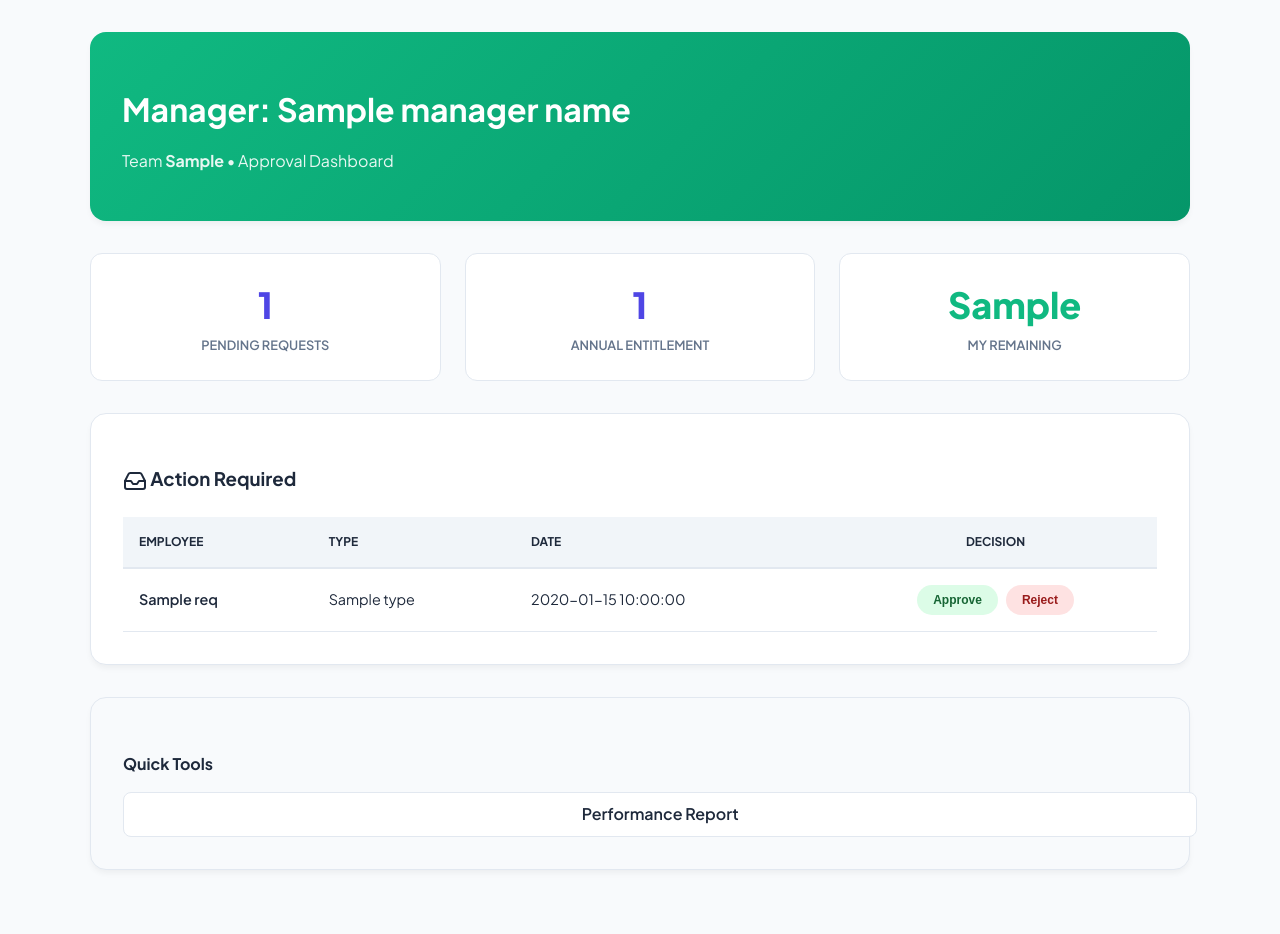
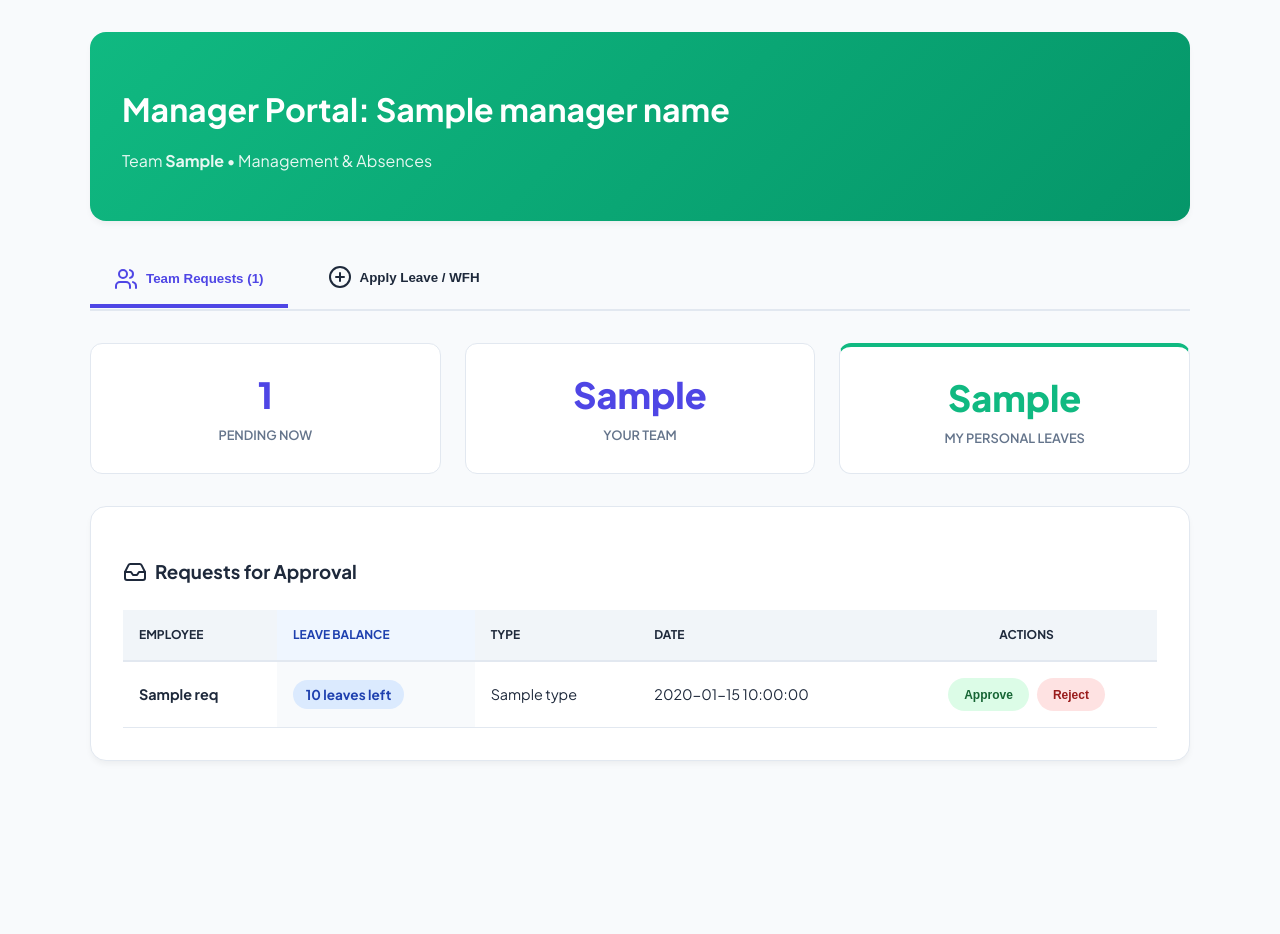
Before and after one commit to Ahsan60712/attendance-system, a Flask app: template templates/manager_dashboard.html in a window 1280 px wide. After the commit the page ends 761 px from the top, so only its background shows below. Run offline with Flask 3, Linux system fonts and the light colour scheme; the template is opened without the code that fills it: most values are stand-ins (such as "Sample title", 1, 10 or a date in 2020).

Commit message:
Enhance Manager Dashboard with tabs and Employee Remaining Leaves column

```diff
--- a/templates/manager_dashboard.html
+++ b/templates/manager_dashboard.html
@@ -3,56 +3,91 @@
 {% block title %}Manager Dashboard - Adlab Solutions{% endblock %}
 
 {% block content %}
-<div class="card" style="background: linear-gradient(135deg, #10b981, #059669); color: white; border: none;">
-    <h1 style="font-size: 2rem; margin-bottom: 0.5rem;">Manager: {{ manager_name }}</h1>
-    <p style="opacity: 0.9;">Team <strong>{{ emp_data.emp_team }}</strong> • Approval Dashboard</p>
+<div class="card" style="background: linear-gradient(135deg, #10b981, #059669); color: white; border: none; margin-bottom: 2rem;">
+    <h1 style="font-size: 2rem; margin-bottom: 0.5rem;">Manager Portal: {{ manager_name }}</h1>
+    <p style="opacity: 0.9;">Team <strong>{{ emp_data.emp_team }}</strong> • Management & Absences</p>
 </div>
 
+<!-- Tabs Navigation -->
+<div style="display: flex; gap: 1rem; margin-bottom: 2rem; border-bottom: 2px solid var(--border); padding-bottom: 0.5rem;">
+    <button onclick="showTab('requests-tab')" class="tab-btn active-tab" id="btn-requests">
+        <i data-lucide="users" size="18"></i> Team Requests ({{ pending_requests|length }})
+    </button>
+    <button onclick="showTab('apply-tab')" class="tab-btn" id="btn-apply">
+        <i data-lucide="plus-circle" size="18"></i> Apply Leave / WFH
+    </button>
+</div>
+
+<style>
+    .tab-btn { border: none; background: transparent; padding: 0.75rem 1.5rem; font-weight: 700; color: var(--text-muted); cursor: pointer; display: flex; align-items: center; gap: 0.5rem; border-radius: 8px 8px 0 0; transition: all 0.3s; }
+    .tab-btn:hover { color: var(--primary); background: #f1f5f9; }
+    .active-tab { color: var(--primary); border-bottom: 4px solid var(--primary); margin-bottom: -7px; }
+    .tab-content { display: none; animation: fadeIn 0.3s ease-in-out; }
+    @keyframes fadeIn { from { opacity: 0; transform: translateY(5px); } to { opacity: 1; transform: translateY(0); } }
+</style>
+
+<!-- TAB 1: TEAM REQUESTS -->
+<div id="requests-tab" class="tab-content" style="display: block;">
     <div class="stats-grid">
         <div class="stat-card">
-        <span class="value">{{ requests|length }}</span>
-        <span class="label">Pending Requests</span>
+            <span class="value">{{ pending_requests|length }}</span>
+            <span class="label">Pending Now</span>
         </div>
         <div class="stat-card">
-        <span class="value">{{ total_allotted }}</span>
-        <span class="label">Annual Entitlement</span>
+            <span class="value">{{ emp_data.emp_team }}</span>
+            <span class="label">Your Team</span>
         </div>
-    <div class="stat-card">
-        <span class="value" style="color: #10b981;">{{ remaining_leaves }}</span>
-        <span class="label">My Remaining</span>
+        <div class="stat-card" style="border-top: 4px solid #10b981;">
+            <span class="value" style="color: #10b981;">{{ leave_balance.remaining_leaves }}</span>
+            <span class="label">My Personal Leaves</span>
         </div>
     </div>
 
-<div class="row">
-    <div class="col-8">
     <div class="card">
-            <h3 style="margin-bottom: 1.5rem;"><i data-lucide="inbox" size="20" style="vertical-align: middle;"></i> Action Required</h3>
+        <h3 style="margin-bottom: 1.5rem; display: flex; align-items: center; gap: 0.5rem;">
+            <i data-lucide="inbox" size="20"></i> Requests for Approval
+        </h3>
+
         <div class="table-wrapper">
-                {% if requests %}
+            {% if pending_requests %}
             <table>
                 <thead>
                     <tr>
                         <th>Employee</th>
+                        <th style="background: #eff6ff; color: #1e40af;">Leave Balance</th>
                         <th>Type</th>
                         <th>Date</th>
-                            <th style="text-align: center;">Decision</th>
+                        <th style="text-align: center;">Actions</th>
                     </tr>
                 </thead>
                 <tbody>
-                        {% for req in requests %}
+                    {% for req in pending_requests %}
                     <tr>
-                            <td style="font-weight: 600;">{{ req.emp_name }}</td>
+                        <td style="font-weight: 700;">{{ req.emp_name }}</td>
+                        <td style="background: #f8fafc;">
+                            <span class="badge" style="background: #dbeafe; color: #1e40af; font-size: 0.85rem; padding: 0.4rem 0.8rem;">
+                                <strong>{{ req.emp_balance }}</strong> leaves left
+                            </span>
+                        </td>
                         <td>{{ req.type }}</td>
                         <td>{{ req.display_date }}</td>
                         <td style="text-align: center;">
                             <div style="display: flex; gap: 0.5rem; justify-content: center;">
                                 <form method="POST" action="{{ url_for('action_request') }}" style="margin: 0;">
-                                        <input type="hidden" name="emp_id" value="{{ req.emp_id }}"><input type="hidden" name="date" value="{{ req.date }}"><input type="hidden" name="type" value="{{ req.type }}"><input type="hidden" name="timestamp" value="{{ req.timestamp }}"><input type="hidden" name="action" value="Approve">
-                                        <button type="submit" class="badge badge-approved" style="border: none; cursor: pointer; padding: 0.5rem 1rem;">Approve</button>
+                                    <input type="hidden" name="emp_id" value="{{ req.emp_id }}">
+                                    <input type="hidden" name="date" value="{{ req.date }}">
+                                    <input type="hidden" name="type" value="{{ req.type }}">
+                                    <input type="hidden" name="timestamp" value="{{ req.timestamp }}">
+                                    <input type="hidden" name="action" value="Approve">
+                                    <button type="submit" class="badge badge-approved" style="border: none; cursor: pointer; padding: 0.6rem 1rem;">Approve</button>
                                 </form>
                                 <form method="POST" action="{{ url_for('action_request') }}" style="margin: 0;">
-                                        <input type="hidden" name="emp_id" value="{{ req.emp_id }}"><input type="hidden" name="date" value="{{ req.date }}"><input type="hidden" name="type" value="{{ req.type }}"><input type="hidden" name="timestamp" value="{{ req.timestamp }}"><input type="hidden" name="action" value="Reject">
-                                        <button type="submit" class="badge badge-rejected" style="border: none; cursor: pointer; padding: 0.5rem 1rem;">Reject</button>
+                                    <input type="hidden" name="emp_id" value="{{ req.emp_id }}">
+                                    <input type="hidden" name="date" value="{{ req.date }}">
+                                    <input type="hidden" name="type" value="{{ req.type }}">
+                                    <input type="hidden" name="timestamp" value="{{ req.timestamp }}">
+                                    <input type="hidden" name="action" value="Reject">
+                                    <button type="submit" class="badge badge-rejected" style="border: none; cursor: pointer; padding: 0.6rem 1rem;">Reject</button>
                                 </form>
                             </div>
                         </td>
@@ -61,17 +96,74 @@
                 </tbody>
             </table>
             {% else %}
-                <p style="text-align: center; color: var(--text-muted); padding: 2rem;">No pending requests.</p>
+            <div style="text-align: center; padding: 3rem; color: var(--text-muted);">
+                <i data-lucide="check-circle" size="32" style="opacity: 0.4; margin-bottom: 0.5rem;"></i>
+                <p>No pending team requests. Great job!</p>
+            </div>
             {% endif %}
         </div>
     </div>
 </div>
 
+<!-- TAB 2: APPLY FOR LEAVE/WFH -->
+<div id="apply-tab" class="tab-content">
+    <div class="row">
+        <div class="col-8">
+            <div class="card">
+                <h3 style="margin-bottom: 1.5rem;"><i data-lucide="file-edit" size="20"></i> Personal Absence Application</h3>
+                <form method="POST" action="{{ url_for('mark_request') }}">
+                    <div style="display: grid; grid-template-columns: 1fr 1fr; gap: 1.5rem; margin-bottom: 1.5rem;">
+                        <div>
+                            <label style="display: block; font-weight: 700; margin-bottom: 0.5rem; font-size: 0.85rem;">Date</label>
+                            <input type="date" name="date" value="{{ today }}" min="{{ today }}" required style="width: 100%; padding: 0.8rem; border-radius: 10px; border: 1px solid var(--border);">
+                        </div>
+                        <div>
+                            <label style="display: block; font-weight: 700; margin-bottom: 0.5rem; font-size: 0.85rem;">Type</label>
+                            <select name="request_type" required style="width: 100%; padding: 0.8rem; border-radius: 10px; border: 1px solid var(--border);">
+                                <option value="WFH">Work From Home (WFH)</option>
+                                <option value="Leave">Full Day Leave</option>
+                                <option value="Half Day">Half Day</option>
+                            </select>
+                        </div>
+                    </div>
+                    <div style="margin-bottom: 2rem;">
+                        <label style="display: block; font-weight: 700; margin-bottom: 0.5rem; font-size: 0.85rem;">Reason (Required)</label>
+                        <textarea name="reason" rows="4" required placeholder="Reason for your absence..." style="width: 100%; padding: 0.8rem; border-radius: 10px; border: 1px solid var(--border); resize: none;"></textarea>
+                    </div>
+                    <button type="submit" class="btn" style="width: 100%; justify-content: center; padding: 1rem;">
+                        <i data-lucide="send"></i> Submit My Application
+                    </button>
+                </form>
+            </div>
+        </div>
         <div class="col-4">
-        <div class="card" style="background: #f8fafc;">
-            <h4 style="margin-bottom: 1rem;">Quick Tools</h4>
-            <a href="{{ url_for('admin_performance_report') }}" class="btn" style="width: 100%; justify-content: center; background: white; color: var(--text-main); border: 1px solid var(--border);">Performance Report</a>
+            <div class="card" style="background: #f8fafc; border-style: dashed;">
+                <h4 style="margin-bottom: 1rem;">Information</h4>
+                <ul style="padding-left: 1.2rem; font-size: 0.85rem; color: var(--text-muted); display: flex; flex-direction: column; gap: 1rem;">
+                    <li>Manager applications are auto-tracked by the system.</li>
+                    <li>Ensure you've notified your team in case of WFH.</li>
+                    <li>Balance will be updated instantly on approval.</li>
+                </ul>
             </div>
         </div>
     </div>
+</div>
+
+<script>
+    function showTab(tabId) {
+        // Hide all tabs
+        document.querySelectorAll('.tab-content').forEach(tab => tab.style.display = 'none');
+        document.querySelectorAll('.tab-btn').forEach(btn => btn.classList.remove('active-tab'));
+
+        // Show selected tab
+        document.getElementById(tabId).style.display = 'block';
+
+        // Set active button
+        if(tabId === 'requests-tab') {
+            document.getElementById('btn-requests').classList.add('active-tab');
+        } else {
+            document.getElementById('btn-apply').classList.add('active-tab');
+        }
+    }
+</script>
 {% endblock %}
```
Lines whose indentation alone changed are shown as unchanged.
